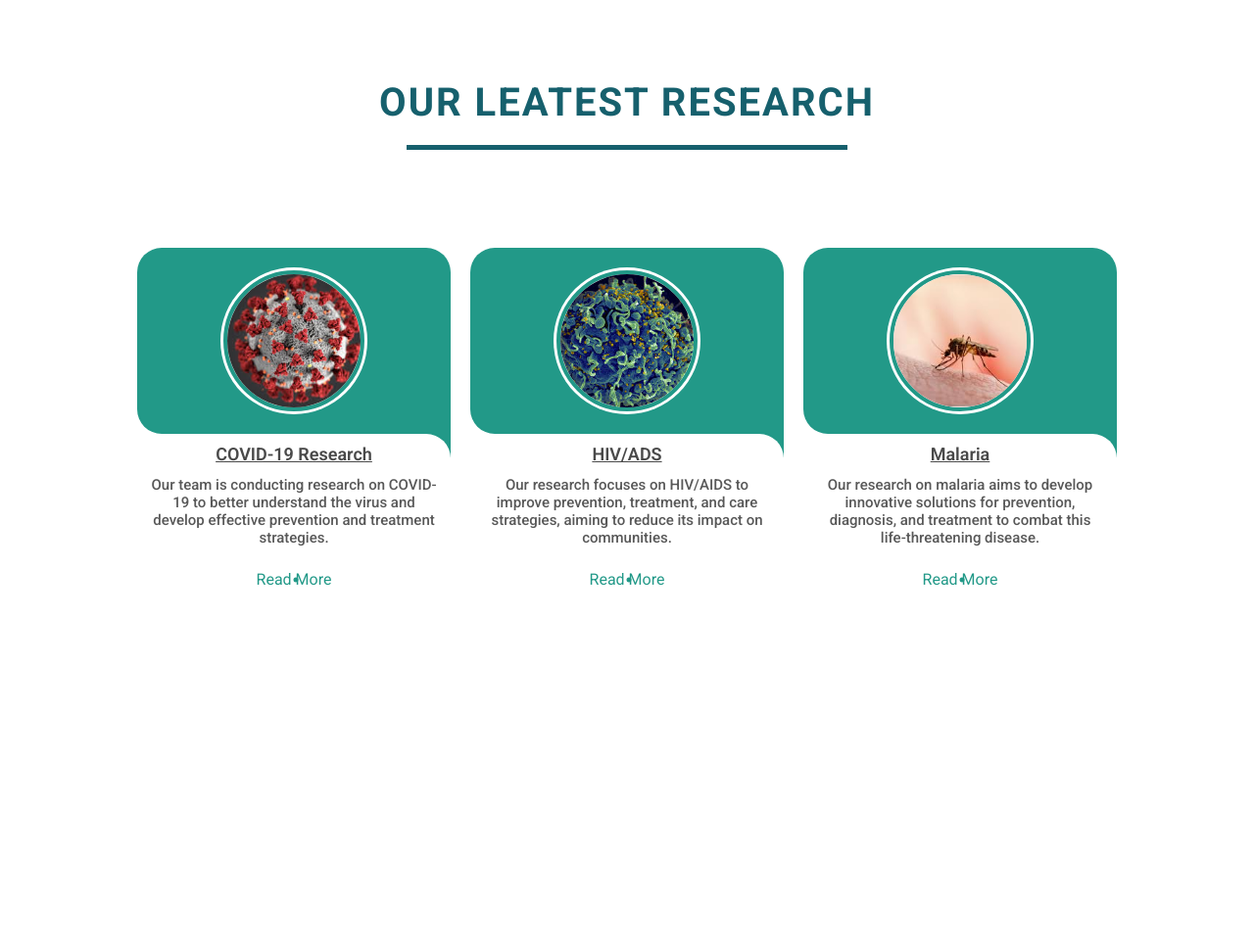
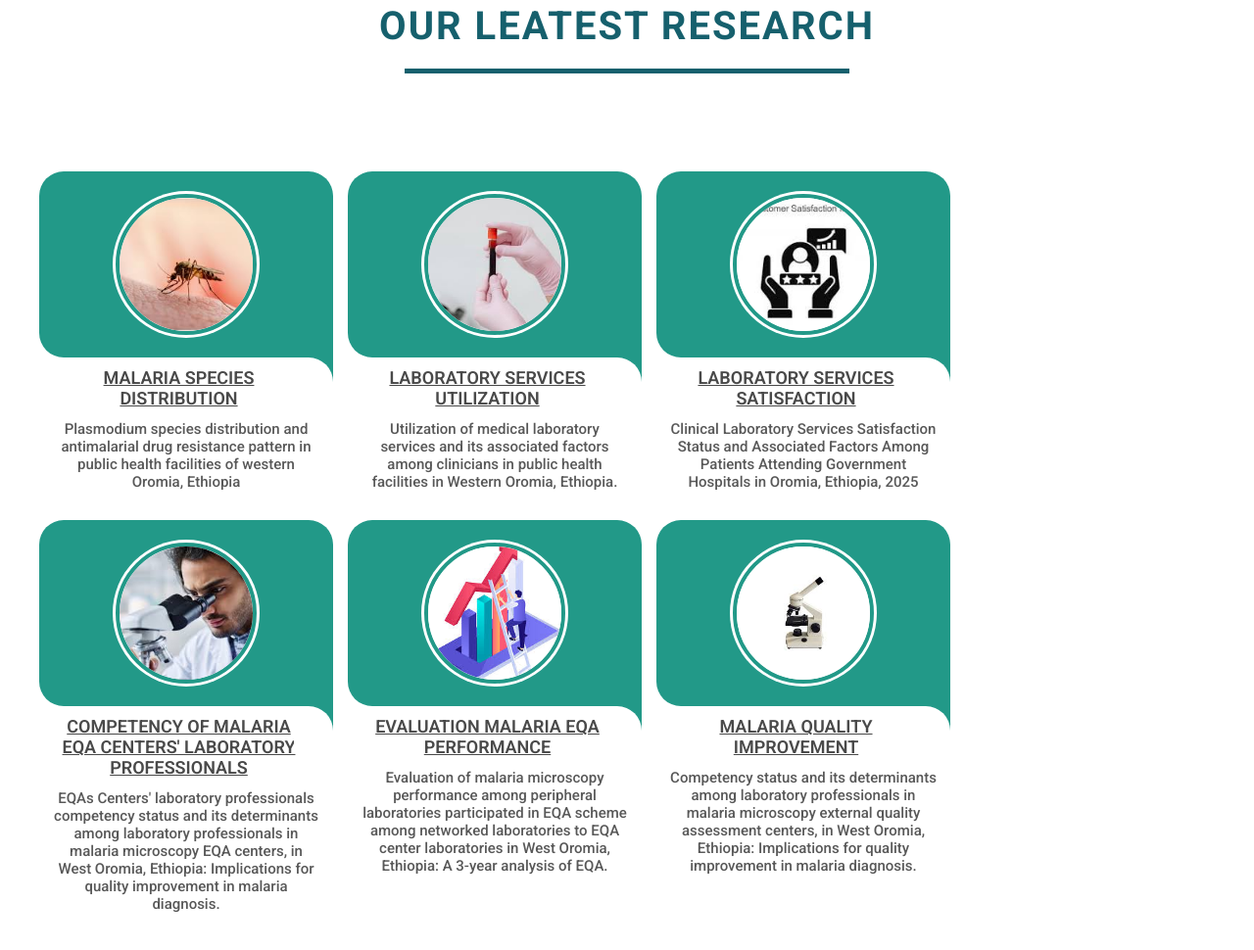
Before and after one commit to NPHRRL/web, a plain HTML site: page index.html in a window 1280 px wide. Shown: the part 2582-3552 px from the top of the page at 98% size. Before the commit the page ends 3335 px from the top, so only its background shows below. Drawn offline with nearby package versions, Linux system fonts and the light colour scheme.

Commit message:
Add files via upload

```diff
--- a/index.html
+++ b/index.html
@@ -180,59 +180,90 @@
           <div class="card">
             <div class="image-content">
               <span class="overlay"></span>
-
               <div class="card-image">
-                <img class="card-img" src="images/projects/covid-19.jpg" alt="">
+                <img class="card-img" src="images/projects/download (1).jpg" alt="">
               </div>
             </div>
+            <div class="card-content">
+              <h2 class="name">MALARIA SPECIES DISTRIBUTION</h2>
+                <p class="description">Plasmodium species distribution and antimalarial drug
+                  resistance pattern in public health facilities of
+                  western Oromia, Ethiopia</p>
+              </div>
+          </div>
 
+          <div class="card">
+            <div class="image-content">
+              <span class="overlay"></span>
+              <div class="card-image">
+                <img class="card-img" src="images/projects/blood in test toob.jpg" alt="">
+              </div>
+            </div>
             <div class="card-content">
-              <h2 class="name">COVID-19 Research</h2>
-              <p class="description">Our team is conducting research on COVID-19 to better understand the virus and develop effective prevention and treatment strategies.</p>
+              <h2 class="name">LABORATORY SERVICES UTILIZATION</h2>
+                <p class="description">Utilization of medical laboratory services and its
+                  associated factors among clinicians in public health
+                  facilities in Western Oromia, Ethiopia.</p>
+              </div>
+          </div>
 
-              <button class="link-more">Read More</button>
+          <div class="card">
+            <div class="image-content">
+              <span class="overlay"></span>
+              <div class="card-image">
+                <img class="card-img" src="images/projects/labs.jpg" alt="">
+              </div>
+            </div>
+            <div class="card-content">
+              <h2 class="name">LABORATORY SERVICES SATISFACTION </h2>
+                <p class="description">Clinical Laboratory Services Satisfaction Status and Associated Factors Among Patients Attending Government Hospitals in Oromia, Ethiopia, 2025</p>
             </div>
           </div>
 
           <div class="card">
             <div class="image-content">
               <span class="overlay"></span>
-
               <div class="card-image">
-                <img class="card-img" src="images/projects/download.jpg" alt="">
+                <img class="card-img" src="images/projects/usingmicrscope.jpg" alt="">
               </div>
             </div>
-
             <div class="card-content">
-              <h2 class="name">HIV/ADS</h2>
-                <p class="description">Our research focuses on HIV/AIDS to improve prevention, treatment, and care strategies, aiming to reduce its impact on communities.</p>
-
-              <button class="link-more">Read More</button>
-            </div>
+              <h2 class="name">COMPETENCY OF MALARIA EQA CENTERS' LABORATORY PROFESSIONALS</h2>
+                <p class="description">EQAs Centers' laboratory professionals
+                  competency status and its determinants among laboratory professionals in malaria microscopy EQA centers, in West Oromia, Ethiopia: Implications for quality improvement in malaria diagnosis.</p>
+              </div>
           </div>
 
           <div class="card">
             <div class="image-content">
               <span class="overlay"></span>
-
               <div class="card-image">
-                <img class="card-img" src="images/projects/download (1).jpg" alt="">
+                <img class="card-img" src="images/projects/impro.png" alt="">
               </div>
             </div>
+            <div class="card-content">
+              <h2 class="name">EVALUATION MALARIA EQA PERFORMANCE</h2>
+                <p class="description">Evaluation of malaria microscopy performance among peripheral laboratories participated in EQA scheme among networked laboratories to EQA center laboratories in West Oromia, Ethiopia: A 3-year analysis of EQA.</p>
+              </div>
+          </div>
 
+          <div class="card">
+            <div class="image-content">
+              <span class="overlay"></span>
+              <div class="card-image">
+                <img class="card-img" src="images/projects/microscope.jpg" alt="">
+              </div>
+            </div>
             <div class="card-content">
-              <h2 class="name">Malaria</h2>
-                <p class="description">Our research on malaria aims to develop innovative solutions for prevention, diagnosis, and treatment to combat this life-threatening disease.</p>
+              <h2 class="name">MALARIA QUALITY IMPROVEMENT </h2>
+                <p class="description">Competency status and its determinants among laboratory professionals in malaria microscopy external quality assessment centers, in West Oromia, Ethiopia: Implications for quality improvement in malaria diagnosis.</p>
+              </div>
+          </div>
 
-              <button class="link-more">Read More</button>
-            </div>
-          </div>
         </div>
       </div>
     </div>
   </section>
-
-
   <script src="scripts/home-page.js"></script>
 </body>
 </html>
--- a/scripts/home-page.js
+++ b/scripts/home-page.js
@@ -16,3 +16,39 @@ hamMenu.addEventListener("click", () => {
   offScreenMenu.classList.toggle("active");
 });
 });
+
+document.addEventListener("DOMContentLoaded", function () {
+  const elements = document.querySelectorAll(".service");
+
+  function checkScroll() {
+    elements.forEach((element) => {
+      const elementTop = element.getBoundingClientRect().top;
+      const windowHeight = window.innerHeight;
+
+      if (elementTop < windowHeight - 100) {
+        element.classList.add("show");
+      }
+    });
+  }
+
+  window.addEventListener("scroll", checkScroll);
+  checkScroll();
+});
+
+document.addEventListener("DOMContentLoaded", function () {
+  const elements = document.querySelectorAll(".card");
+
+  function checkScroll() {
+    elements.forEach((element) => {
+      const elementTop = element.getBoundingClientRect().top;
+      const windowHeight = window.innerHeight;
+
+      if (elementTop < windowHeight - 100) {
+        element.classList.add("show");
+      }
+    });
+  }
+
+  window.addEventListener("scroll", checkScroll);
+  checkScroll();
+});
--- a/style/cpd.css
+++ b/style/cpd.css
@@ -97,7 +97,7 @@
   margin: 50px auto;
   overflow: hidden;
   opacity: 0;
-  transform: translateY(50px); /* Start position (lower) */
+  transform: translateY(50px);
   transition: opacity 1s ease-out, transform 0.6s ease-out;
 }
 
--- a/style/home-page.css
+++ b/style/home-page.css
@@ -194,7 +194,6 @@
   grid-gap: 30px;
 }
 
-
 .container .row .service{
   padding: 25px 10px;
   text-align: center;
@@ -209,6 +208,14 @@
   box-shadow: 0px 5px 5px gray;
   margin-bottom: 10px;
   background-color: white;
+  opacity: 0;
+  transform: translateY(50px);
+  transition: opacity 1s ease-out, transform 0.6s ease-out;
+}
+
+.container .row .service.show {
+  opacity: 1;
+  transform: translateY(0);
 }
 
 .more{
@@ -463,7 +470,7 @@
 
 .research-section {
   display: flex;
-  height: 100vh;
+  height: auto;
   align-items: center;
   justify-content: center;
   background-color: white;
@@ -477,7 +484,6 @@
   color: rgb(22, 96, 109);
   text-align: center;
   margin-bottom: 40px;
-  animation: fadeIn 2s ease-in-out;
   text-transform: uppercase;
   letter-spacing: 2px;
   outline: hidden;
@@ -495,13 +501,11 @@
 
 .card-wrapper{
   display: flex;
-  column-gap: 20px;
-  align-items: center;
-  justify-content: center;
+  column-gap: 15px;
+  flex-wrap: wrap;
 }
 
 .slide-container{
-  max-width: 1120px;
   width: 100%;
   padding: 40px 0;
 }
@@ -513,9 +517,19 @@
 .card{
   border-radius: 35px;
   background-color: #fff;
-  width: 320px;
+  width: 300px;
   transition: all 0.5s ease;
   cursor: pointer;
+  min-width: 300px;
+  margin-bottom: 20px;
+  opacity: 0;
+  transform: translateY(50px);
+  transition: opacity 1s ease-out, transform 0.6s ease-out;
+}
+
+.card.show{
+  opacity: 1;
+  transform: translateY(0);
 }
 
 .card:hover{
@@ -593,6 +607,9 @@
   color: #494949;
   text-decoration: underline;
   cursor: pointer;
+  text-transform: capitalize;
+  margin-right: 15px;
+  text-align: center;
 }
 
 .description{
```
Also changed, not shown: images/projects/blood in test toob.jpg (added), images/projects/impro.png (added), images/projects/labs.jpg (added), images/projects/microscope.jpg (added), images/projects/usingmicrscope.jpg (added).
